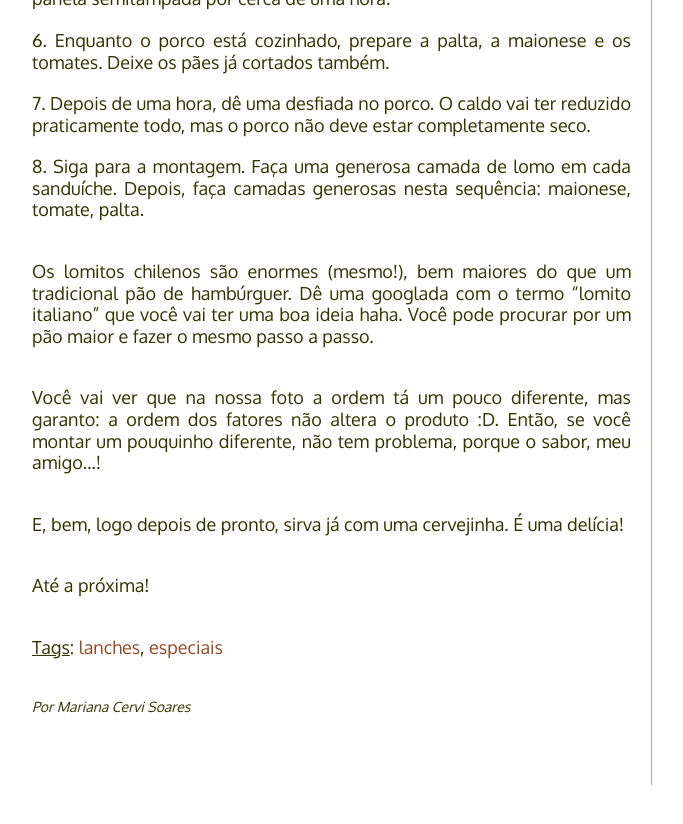
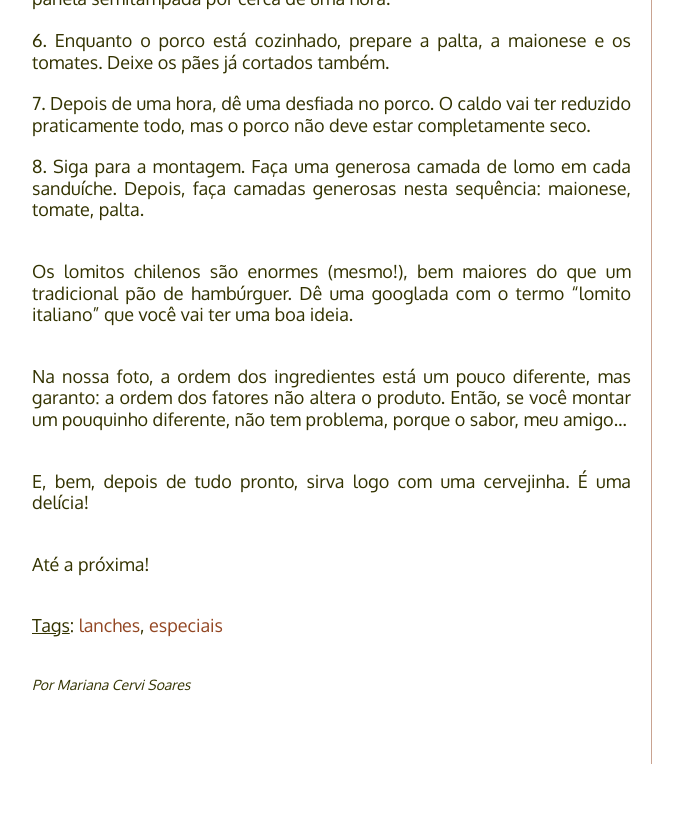
Before and after one commit to PaneladePau/paneladepau-jekyll-blog, a Jekyll site: the page built from _posts/2016-06-08-lomito-italiano.md, in a window 1280 px wide and 900 px high, scrolled down 1995 px. Shown: the top 824 px of the window, without its empty margins (138-821 px from the left). Built offline with Jekyll 4.4.1, drawn with Linux system fonts in a browser that asks for light colours; nearby versions of some CDN libraries; some web fonts are replaced.

Commit message:
“update”

```diff
--- a/_posts/2016-06-08-lomito-italiano.md
+++ b/_posts/2016-06-08-lomito-italiano.md
@@ -53,10 +53,10 @@ Bora tentar fazer a nossa versão de lomito aí na sua casa?
 7. Depois de uma hora, dê uma desfiada no porco. O caldo vai ter reduzido praticamente todo, mas o porco não deve estar completamente seco.
 8. Siga para a montagem. Faça uma generosa camada de lomo em cada sanduíche. Depois, faça camadas generosas nesta sequência: maionese, tomate, palta.
 
-Os lomitos chilenos são enormes (mesmo!), bem maiores do que um tradicional pão de hambúrguer. Dê uma googlada com o termo "lomito italiano" que você vai ter uma boa ideia haha. Você pode procurar por um pão maior e fazer o mesmo passo a passo.
+Os lomitos chilenos são enormes (mesmo!), bem maiores do que um tradicional pão de hambúrguer. Dê uma googlada com o termo "lomito italiano" que você vai ter uma boa ideia.
 
-Você vai ver que na nossa foto a ordem tá um pouco diferente, mas garanto: a ordem dos fatores não altera o produto :D. Então, se você montar um pouquinho diferente, não tem problema, porque o sabor, meu amigo...!
+Na nossa foto, a ordem dos ingredientes está um pouco diferente, mas garanto: a ordem dos fatores não altera o produto. Então, se você montar um pouquinho diferente, não tem problema, porque o sabor, meu amigo...
 
-E, bem, logo depois de pronto, sirva já com uma cervejinha. É uma delícia!
+E, bem, depois de tudo pronto, sirva logo com uma cervejinha. É uma delícia!
 
 Até a próxima!
```
